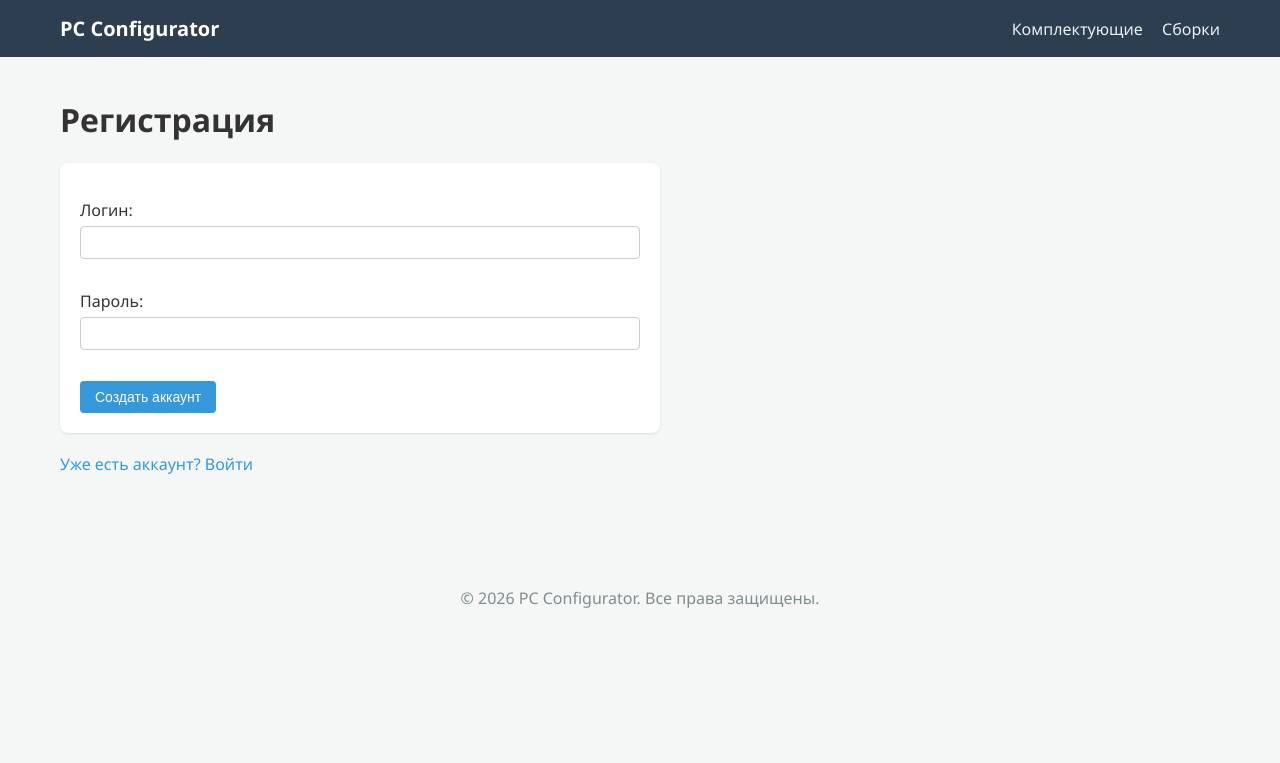
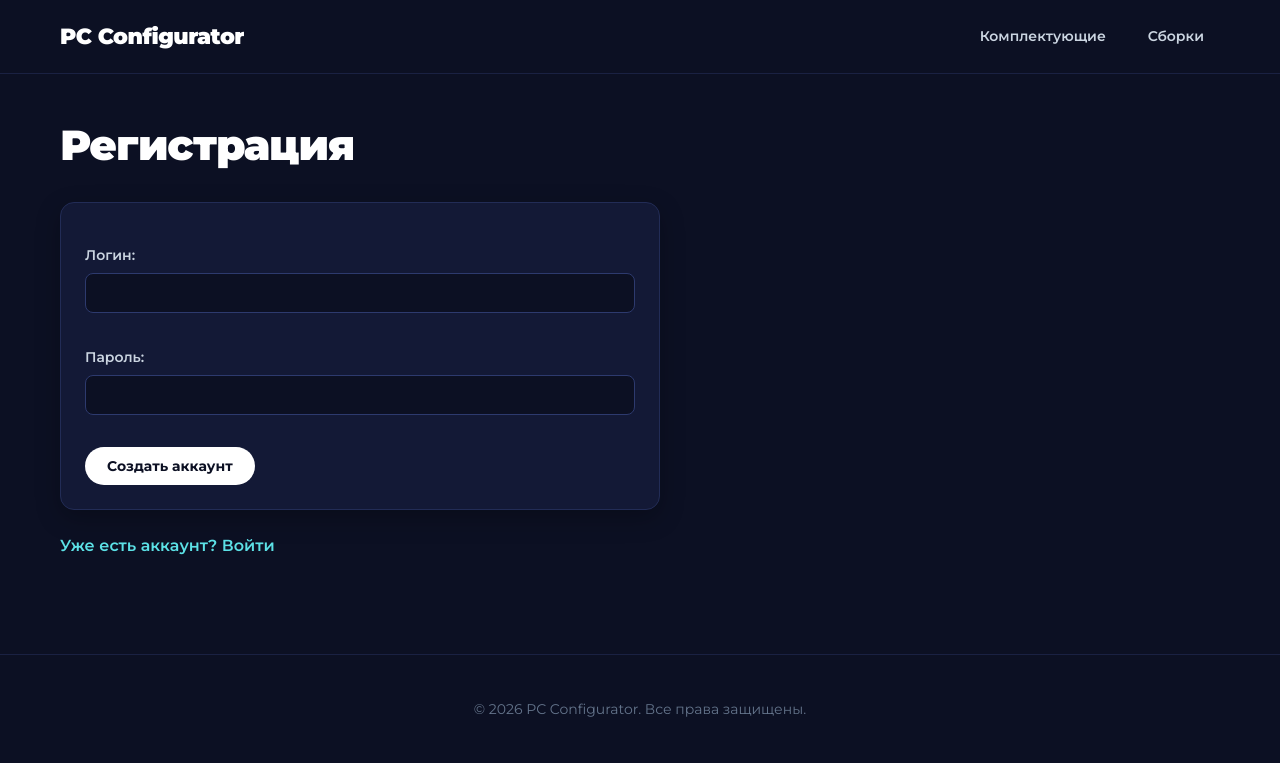
Before and after one commit to anexcizen/configurator-pc, a Java web app: page /register in a window 1280 px wide. Shown: the top 763 px of the page. Run offline with Tomcat 11, a stand-in JSP engine, Linux system fonts and the light colour scheme.

Commit message:
темная стрница

```diff
--- a/src/main/webapp/template/style.css
+++ b/src/main/webapp/template/style.css
@@ -1,107 +1,313 @@
-* { box-sizing: border-box; }
-body { margin: 0; font-family: 'Segoe UI', Tahoma, Geneva, Verdana, sans-serif; background: #f4f7f6; color: #333; }
-a { color: #3498db; text-decoration: none; }
-a:hover { text-decoration: underline; }
-.container { max-width: 1200px; margin: 0 auto; padding: 20px; }
+* {
+    box-sizing: border-box;
+}
 
-header { background: #2c3e50; color: white; padding: 15px 0; }
-.nav-container { max-width: 1200px; margin: 0 auto; display: flex; justify-content: space-between; align-items: center; padding: 0 20px; }
-.logo { color: white; font-size: 20px; font-weight: bold; text-decoration: none; }
-nav a { color: #ecf0f1; margin-left: 15px; text-decoration: none; }
-nav a:hover { color: white; text-decoration: underline; }
+body {
+    margin: 0;
+    font-family: 'Montserrat', 'Segoe UI', sans-serif;
+    background-color: #0c1023;
+    color: #ffffff;
+    line-height: 1.5;
+}
 
-footer { text-align: center; padding: 20px; color: #7f8c8d; margin-top: 40px; }
+a {
+    color: #5ce1e6;
+    text-decoration: none;
+    font-weight: 600;
+    transition: color 0.2s ease, background-color 0.2s ease;
+}
 
-table { width: 100%; border-collapse: collapse; background: white; box-shadow: 0 1px 3px rgba(0,0,0,0.1); margin-bottom: 20px; }
-th, td { padding: 12px 15px; text-align: left; border-bottom: 1px solid #eee; }
-th { background: #ecf0f1; font-weight: 600; color: #2c3e50; }
+a:hover {
+    color: #ffffff;
+    text-decoration: none;
+}
 
-.btn { display: inline-block; background: #3498db; color: white; padding: 8px 15px; border-radius: 4px; border: none; cursor: pointer; font-size: 14px; }
-.btn:hover { background: #2980b9; text-decoration: none; }
-.btn-link { background: none; border: none; color: #3498db; cursor: pointer; padding: 0; font-size: 14px; text-decoration: none; }
-.btn-link:hover { text-decoration: underline; }
-.text-danger { color: #e74c3c; }
+.container {
+    max-width: 1200px;
+    margin: 0 auto;
+    padding: 30px 20px;
+}
 
-form { background: white; padding: 20px; border-radius: 8px; box-shadow: 0 1px 3px rgba(0,0,0,0.1); margin-bottom: 20px; max-width: 600px; }
-input[type="text"], input[type="password"], input[type="number"], select { width: 100%; padding: 8px; margin-top: 5px; margin-bottom: 15px; border: 1px solid #ccc; border-radius: 4px; }
+h1 {
+    font-size: 42px;
+    font-weight: 900;
+    letter-spacing: -1px;
+    margin: 10px 0 25px 0;
+    color: #ffffff;
+}
 
-.alert { padding: 10px 15px; border-radius: 4px; margin-bottom: 20px; }
-.alert-danger { background: #f8d7da; color: #721c24; border: 1px solid #f5c6cb; }
+h2 {
+    font-size: 24px;
+    font-weight: 800;
+    letter-spacing: -0.5px;
+    margin: 25px 0 15px 0;
+    color: #ffffff;
+}
 
-.build-layout { display: grid; grid-template-columns: repeat(auto-fill, minmax(220px, 1fr)); gap: 20px; margin-bottom: 30px; }
-.category-block { background: #fff; padding: 15px; border-radius: 8px; box-shadow: 0 2px 8px rgba(0,0,0,0.06); border-top: 4px solid #3498db; display: flex; flex-direction: column; }
-.category-block h3 { margin-top: 0; font-size: 15px; color: #2c3e50; text-transform: uppercase; letter-spacing: 0.5px; border-bottom: 1px solid #eee; padding-bottom: 8px; margin-bottom: 10px; }
-.category-block p { margin: 0; font-size: 15px; color: #333; }
-.category-block p b { color: #27ae60; }
-.category-block .empty { color: #95a5a6; font-style: italic; font-size: 14px; }
+hr {
+    border: none;
+    border-top: 1px solid #1e264a;
+    margin: 30px 0;
+}
+
+header {
+    background: #0c1023;
+    border-bottom: 1px solid #1a2142;
+    padding: 18px 0;
+}
+
+.nav-container {
+    max-width: 1200px;
+    margin: 0 auto;
+    display: flex;
+    justify-content: space-between;
+    align-items: center;
+    padding: 0 20px;
+}
+
+.logo {
+    color: #ffffff;
+    font-size: 22px;
+    font-weight: 900;
+    letter-spacing: -0.5px;
+    text-decoration: none;
+}
+
+nav {
+    display: flex;
+    align-items: center;
+    gap: 10px;
+}
+
+nav a {
+    color: #cbd5e1;
+    font-weight: 600;
+    font-size: 14px;
+    padding: 8px 16px;
+    border-radius: 999px;
+    text-decoration: none;
+}
+
+nav a:hover {
+    background: #ffffff;
+    color: #0c1023;
+}
+
+footer {
+    text-align: center;
+    padding: 30px 20px;
+    color: #64748b;
+    font-size: 14px;
+    margin-top: 50px;
+    border-top: 1px solid #1a2142;
+}
+
+table {
+    width: 100%;
+    border-collapse: collapse;
+    background: #131936;
+    border: 1px solid #222c56;
+    border-radius: 12px;
+    overflow: hidden;
+    box-shadow: 0 8px 24px rgba(0, 0, 0, 0.3);
+    margin-bottom: 25px;
+}
+
+th, td {
+    padding: 14px 16px;
+    text-align: left;
+    border-bottom: 1px solid #1e274d;
+    border-right: none;
+    border-left: none;
+}
+
+th {
+    background: #192145;
+    font-weight: 700;
+    font-size: 13px;
+    text-transform: uppercase;
+    letter-spacing: 0.5px;
+    color: #94a3b8;
+}
+
+tr:hover td {
+    background: #171f42;
+}
+
+.btn, button[type="submit"] {
+    display: inline-block;
+    background: #ffffff;
+    color: #0c1023;
+    font-family: 'Montserrat', sans-serif;
+    font-weight: 700;
+    padding: 10px 22px;
+    border-radius: 999px;
+    border: none;
+    cursor: pointer;
+    font-size: 14px;
+    transition: transform 0.15s ease, background-color 0.2s ease;
+}
+
+.btn:hover, button[type="submit"]:hover {
+    background: #5ce1e6;
+    color: #0c1023;
+    text-decoration: none;
+}
+
+button[type="submit"]:disabled {
+    background: #334155;
+    color: #94a3b8;
+    cursor: not-allowed;
+}
+
+.btn-link {
+    background: none !important;
+    border: none;
+    color: #5ce1e6 !important;
+    cursor: pointer;
+    padding: 4px 8px !important;
+    font-size: 14px;
+    font-weight: 600;
+    text-decoration: none;
+}
+
+.btn-link:hover {
+    color: #ffffff !important;
+    text-decoration: underline;
+}
+
+.text-danger {
+    color: #ff6b81 !important;
+}
+
+.text-danger:hover {
+    color: #ff4757 !important;
+}
+
+form {
+    background: #131936;
+    border: 1px solid #222c56;
+    padding: 24px;
+    border-radius: 14px;
+    box-shadow: 0 8px 24px rgba(0, 0, 0, 0.25);
+    margin-bottom: 24px;
+    max-width: 600px;
+}
+
+label {
+    font-size: 14px;
+    font-weight: 600;
+    color: #cbd5e1;
+}
+
+input[type="text"],
+input[type="password"],
+input[type="number"],
+select,
+textarea {
+    width: 100%;
+    padding: 10px 14px;
+    margin-top: 6px;
+    margin-bottom: 16px;
+    background: #0c1023;
+    color: #ffffff;
+    font-family: 'Montserrat', sans-serif;
+    font-size: 14px;
+    border: 1px solid #2d3a6e;
+    border-radius: 8px;
+    outline: none;
+    transition: border-color 0.2s;
+}
+
+input:focus, select:focus, textarea:focus {
+    border-color: #5ce1e6;
+}
+
+.alert {
+    padding: 14px 18px;
+    border-radius: 10px;
+    margin-bottom: 24px;
+    font-weight: 600;
+}
+
+.alert-danger {
+    background: rgba(255, 71, 87, 0.15);
+    color: #ff6b81;
+    border: 1px solid #ff4757;
+}
 
 .build-layout {
     display: grid;
-    grid-template-columns: repeat(auto-fill, minmax(220px, 1fr));
+    grid-template-columns: repeat(auto-fill, minmax(240px, 1fr));
     gap: 20px;
     margin-bottom: 30px;
 }
 
 .category-block {
-    background: #fff;
-    padding: 15px;
-    border-radius: 8px;
-    box-shadow: 0 2px 8px rgba(0,0,0,0.06);
-    border-top: 4px solid #3498db;
+    background: #131936;
+    padding: 18px;
+    border-radius: 14px;
+    border: 1px solid #222c56;
+    border-top: 4px solid #5ce1e6;
+    box-shadow: 0 6px 20px rgba(0, 0, 0, 0.25);
     display: flex;
     flex-direction: column;
 }
 
 .category-block h3 {
     margin-top: 0;
-    font-size: 15px;
-    color: #2c3e50;
+    font-size: 14px;
+    font-weight: 800;
+    color: #94a3b8;
     text-transform: uppercase;
-    letter-spacing: 0.5px;
-    border-bottom: 1px solid #eee;
-    padding-bottom: 8px;
-    margin-bottom: 10px;
+    letter-spacing: 0.8px;
+    border-bottom: 1px solid #1e274d;
+    padding-bottom: 10px;
+    margin-bottom: 12px;
 }
 
 .category-block p {
     margin: 0;
     font-size: 15px;
-    color: #333;
+    color: #ffffff;
 }
 
 .category-block p b {
-    color: #27ae60;
+    color: #4ade80;
 }
 
 .category-block .empty {
-    color: #95a5a6;
+    color: #64748b;
     font-style: italic;
     font-size: 14px;
 }
 
 .icon-btn {
-    background: none;
+    background: rgba(255, 255, 255, 0.08) !important;
     border: none;
     cursor: pointer;
-    padding: 4px;
+    padding: 6px !important;
     display: inline-flex;
     align-items: center;
     justify-content: center;
-    border-radius: 4px;
+    border-radius: 8px;
+    margin-right: 6px;
     transition: background 0.2s;
 }
 
 .icon-btn:hover {
-    background: #e0e0e0;
+    background: rgba(92, 225, 230, 0.25) !important;
 }
 
 .icon-btn img {
     display: block;
+    filter: invert(1);
 }
 
 td .form-delete {
     display: inline;
     background: none;
+    border: none;
     padding: 0;
     margin: 0;
     box-shadow: none;
```
Also changed, not shown: other parts of src/main/webapp/template/style.css (+32 -14 lines).
